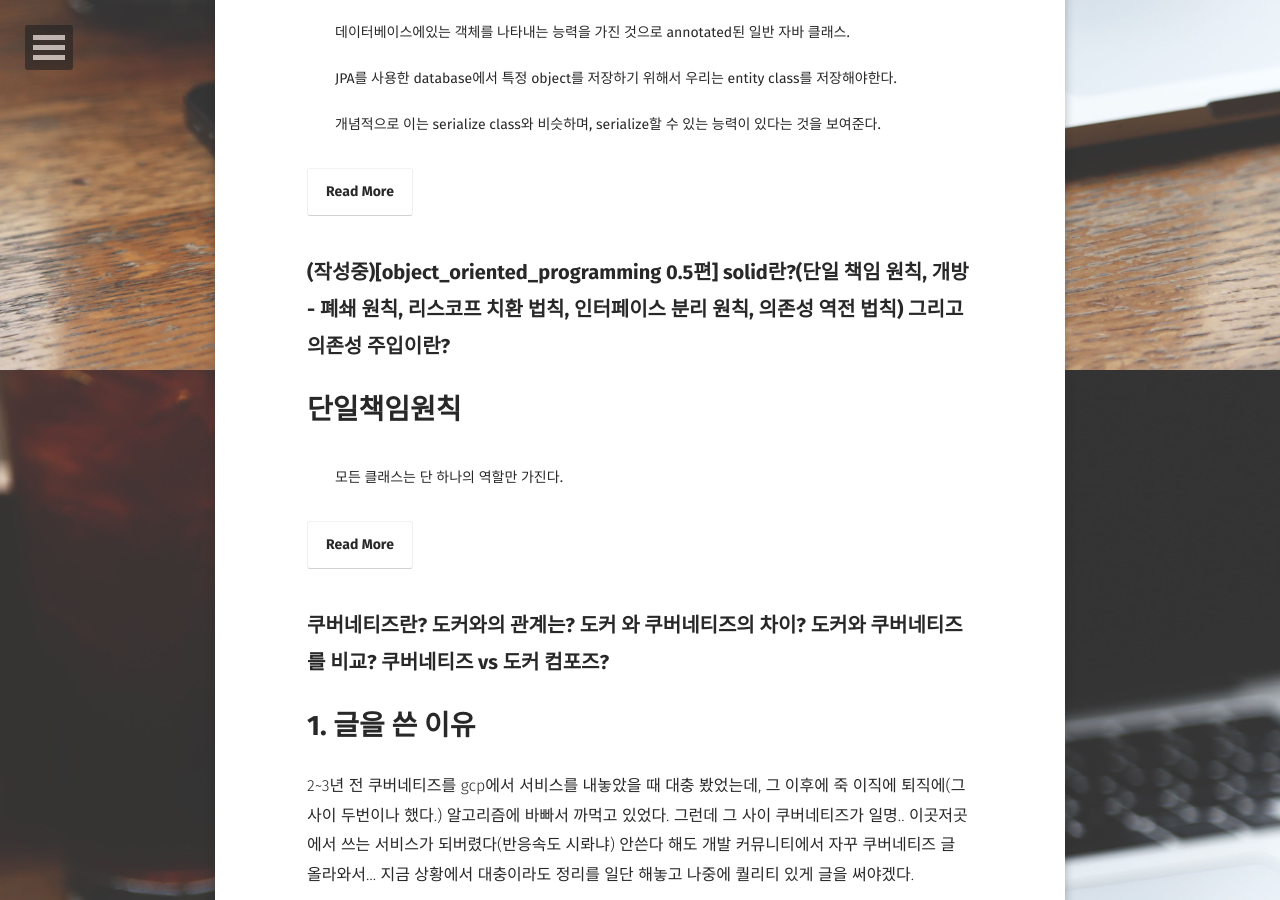
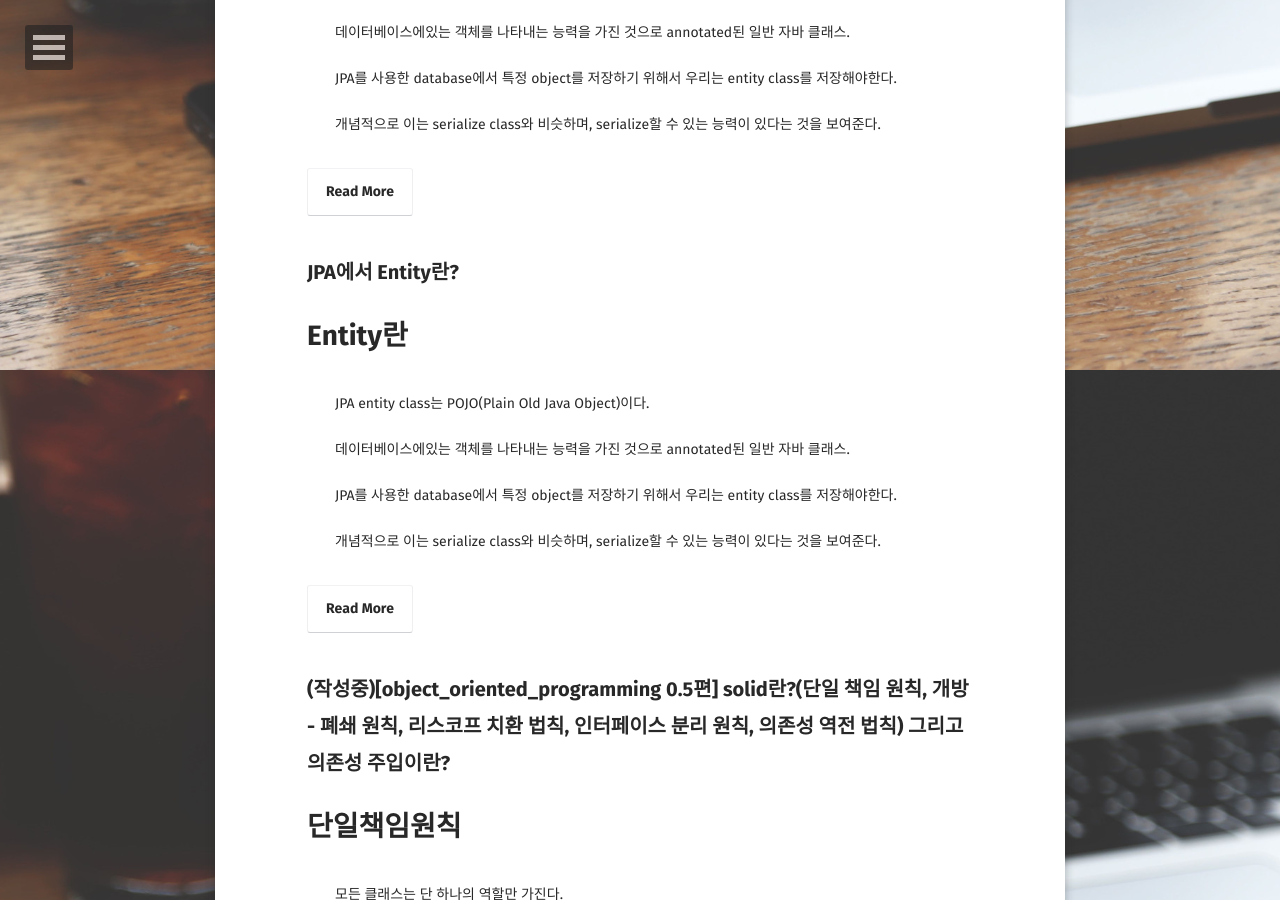
Before and after one commit to JoosJuliet/joosjuliet.github.io, a Jekyll site: the page built from posts/index.md, in a window 1280 px wide and 900 px high, scrolled down 4130 px. Built offline with Jekyll 4.4.1, drawn with Linux system fonts in a browser that asks for light colours; some web fonts are replaced.

Commit message:
entity 이해하기

```diff
--- /dev/null
+++ b/_posts/2019-01-29-entity.md
@@ -0,0 +1,33 @@
+---
+layout: post
+section-type: post
+title: "JPA에서 Entity란?"
+category: Spring
+tags: [ 'Spring', 'Java', 'SKEncar', 'JPA' ]
+comments: true
+---
+
+# Entity란
+- JPA entity class는 POJO(Plain Old Java Object)이다.
+- 데이터베이스에있는 객체를 나타내는 능력을 가진 것으로 annotated된 일반 자바 클래스.
+- JPA를 사용한 database에서 특정 object를 저장하기 위해서 우리는 entity class를 저장해야한다.
+- 개념적으로 이는 serialize class와 비슷하며, serialize할 수 있는 능력이 있다는 것을 보여준다.
+
+# 제약조건
+- 반드시 no-arg(파라미터가 없는)생성자를 가지고 있어야합니다.
+  - 파라미터가 있는 생성자를 가지고 있어도 되지만, 이 경우 반드시 public혹은 protected의 접근자를 가진 no-arg생성자를 선언해주어야 합니다.
+  - 직접 정의한 생성자가 하나도 없다면, 따로 생성자를 작성할 필요는 없습니다.
+
+- 엔티티는 최상위 클래스 이어야합니다.
+  - enum이나 interface타입으로 정의해서는 안됩니다.
+
+- 엔티티 클래스는 final이어서는 안됩니다.
+  - 메소드가 없거나 영속성 필드가 없는 경우에는 final으로 선언해도 됩니다
+
+
+
+
+---
+참고자료:
+https://www.objectdb.com/java/jpa/start/entity
+https://chan180.tistory.com/167
```
Also changed, not shown: _posts/2019-01-27-kubernetes.md (+1 -1 lines).
